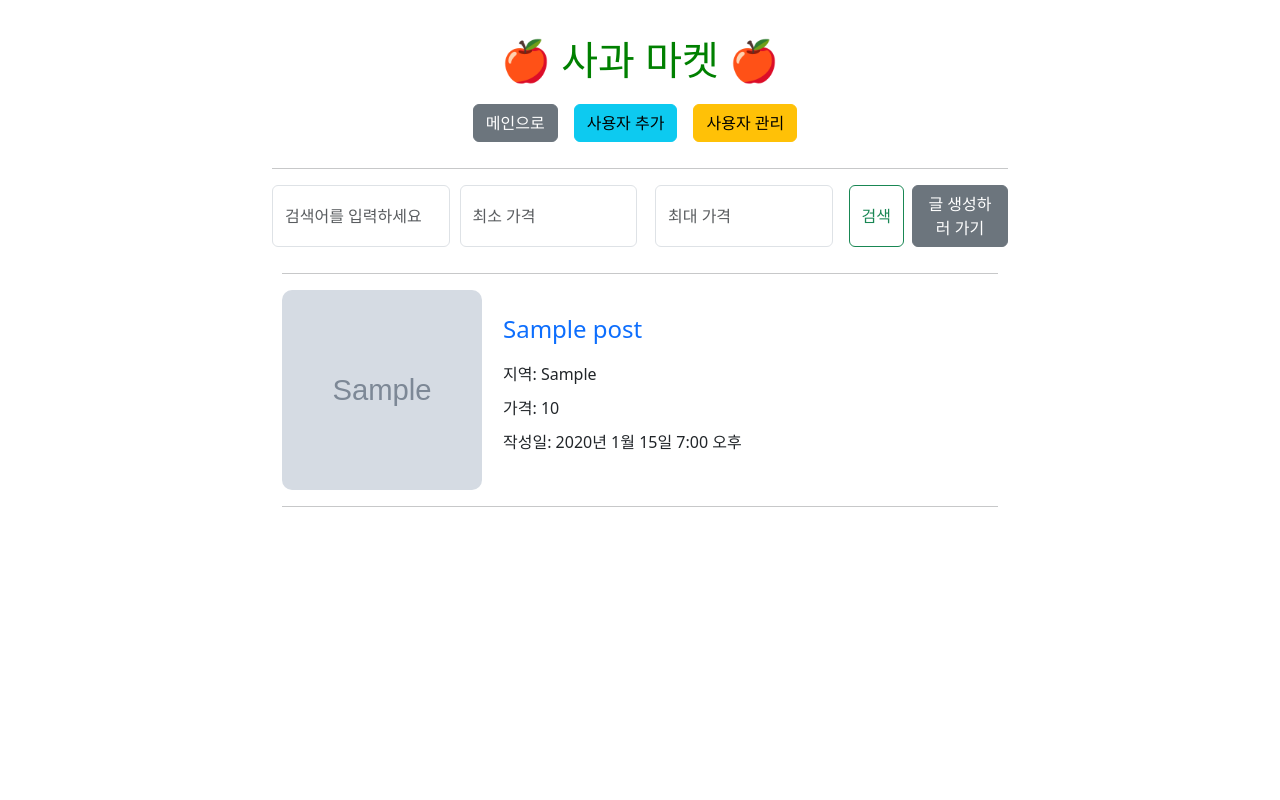
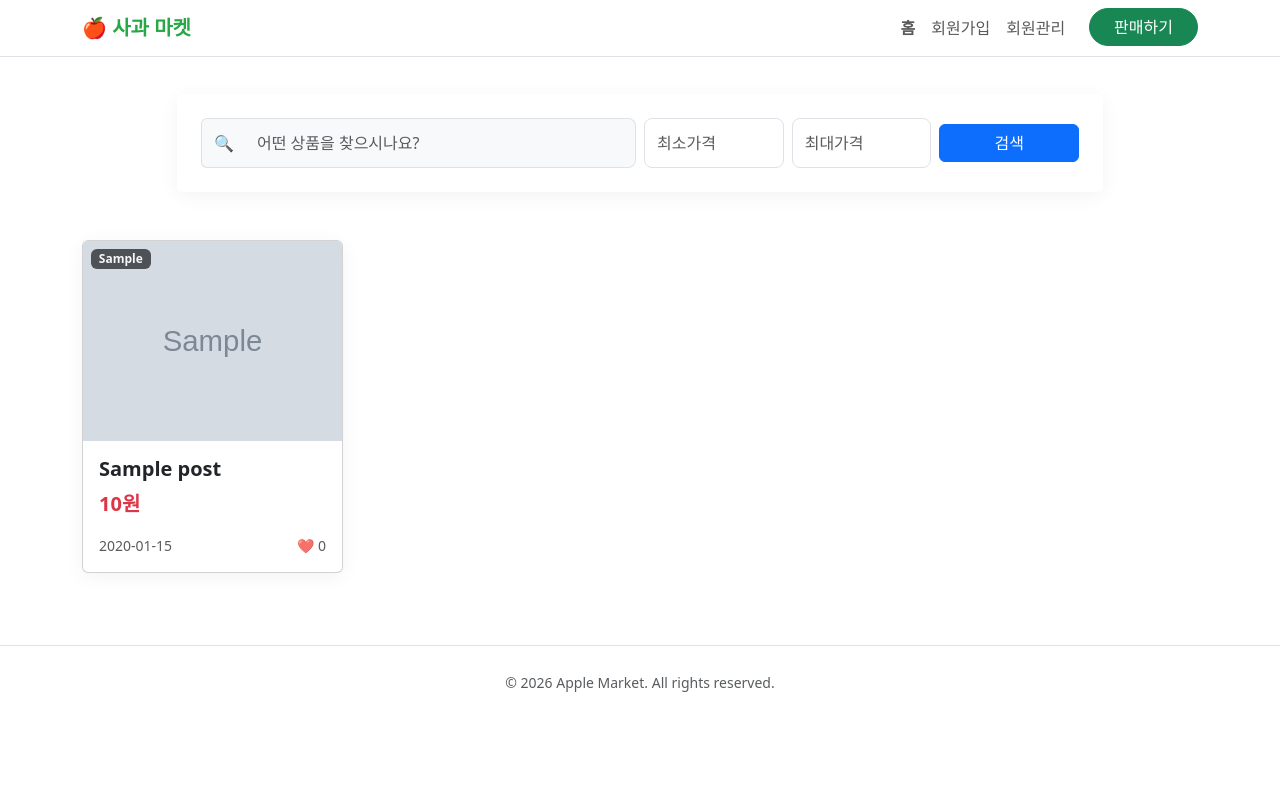
Before and after one commit to Pirogramming-24/Choi-myeonggyu, a Django app: page / in a window 1280 px wide. Run offline with Django 5.2, Linux system fonts and the light colour scheme; tables that the repository leaves empty hold one stand-in row (values such as "Sample post"); grey boxes marked "Sample" are stand-in pictures.

Commit message:
챌린지 완성

```diff
--- a/appleMarket-v2/static/posts/css/style.css
+++ b/appleMarket-v2/static/posts/css/style.css
@@ -1,83 +1,87 @@
-@import "./nomalize.css";
+/* static/posts/css/style.css */
+@import url('https://fonts.googleapis.com/css2?family=Noto+Sans+KR:wght@300;400;500;700&display=swap');
+
+:root {
+    --primary-color: #28a745; /* 사과 그린 */
+    --secondary-color: #dc3545; /* 사과 레드 */
+    --bg-color: #f8f9fa;
+    --text-color: #333;
+}
 
 body {
-    justify-content: center;
-    display: grid;
-    grid-template-rows: 1fr auto;
-    background-color: #ddd;
-    height: 100vh;
+    background-color: var(--bg-color);
+    font-family: 'Noto Sans KR', sans-serif;
+    color: var(--text-color);
+    padding-top: 70px; /* 네비게이션 바 높이만큼 여백 */
 }
 
-main {
-    background-color: #fff;
-    width: 768px;
-    padding: 1rem;
+/* 네비게이션 바 커스텀 */
+.navbar-brand {
+    font-weight: 800;
+    color: var(--primary-color) !important;
+    font-size: 1.5rem;
 }
 
-footer {
-    display: flex;
-    justify-content: right;
-    background-color: #fff;
-    padding-right: 10px;
-    padding-bottom: 10px;
+/* 카드 스타일 (공통) */
+.custom-card {
+    border: none;
+    border-radius: 16px;
+    box-shadow: 0 4px 20px rgba(0,0,0,0.05);
+    background: white;
+    transition: transform 0.2s ease, box-shadow 0.2s ease;
+    overflow: hidden;
 }
 
-.search-box {
-    display: grid;
-    grid-template-columns: 1fr 0.15fr;
+.custom-card:hover {
+    transform: translateY(-5px);
+    box-shadow: 0 8px 25px rgba(0,0,0,0.1);
 }
 
-.search-box>form {
-    display: flex;
-
+/* 리스트 페이지 상품 이미지 */
+.card-img-top {
+    height: 200px;
+    object-fit: cover;
+    background-color: #eee;
 }
 
-.content-wrapper {
-    padding: 10px;
+/* 상세 페이지 스타일 */
+.detail-img-container {
+    border-radius: 16px;
+    overflow: hidden;
+    box-shadow: 0 4px 15px rgba(0,0,0,0.05);
 }
 
-.item {
-    display: flex;
-    flex-direction: row;
-    margin: 15px 0;
+.detail-img {
+    width: 100%;
+    max-height: 500px;
+    object-fit: contain;
+    background-color: #fff;
 }
 
-img {
-    width: 200px;
-    height: 200px;
-    border-radius: 10px;
-    object-fit: cover;
+/* 폼 스타일링 (Create/Update) */
+form p { margin-bottom: 1.2rem; }
+form label { font-weight: 600; margin-bottom: 0.5rem; display: block; color: #555; }
+form input[type="text"], form input[type="number"],
+form input[type="file"], form textarea, form select {
+    display: block; width: 100%; padding: 0.75rem;
+    font-size: 1rem; border: 1px solid #dee2e6; border-radius: 0.5rem;
+    transition: border-color 0.2s;
+}
+form input:focus, form textarea:focus {
+    outline: none; border-color: var(--primary-color);
+    box-shadow: 0 0 0 3px rgba(40, 167, 69, 0.1);
 }
 
-.info {
-    display: flex;
-    flex-direction: column;
-    padding: 1rem;
+/* 로딩 애니메이션 */
+.loading {
+    background-color: #e9ecef !important;
+    color: #6c757d !important;
+    cursor: wait;
+    animation: pulse 1.5s infinite;
 }
 
-.info * {
-    margin: 5px;
+@keyframes pulse {
+    0% { opacity: 1; }
+    50% { opacity: 0.6; }
+    100% { opacity: 1; }
 }
-
-.title {
-    font-size: 1.5rem;
-    text-decoration: none;
-    padding-bottom: 5px;
-}
-
-#logo h1 {
-    margin: 20px 0;
-}
-
-#logo {
-    display: flex;
-    justify-content: center;
-}
-
-.form-control {
-    margin-right: 10px;
-}
-
-.related-post {
-    margin-bottom: 10px;
-}
--- a/appleMarket-v2/templates/base.html
+++ b/appleMarket-v2/templates/base.html
@@ -1,46 +1,51 @@
 {% load static %}
 <!DOCTYPE html>
 <html lang="ko">
-
 <head>
     <meta charset="UTF-8">
     <meta name="viewport" content="width=device-width, initial-scale=1.0">
-    <link rel="stylesheet" href="{%static 'posts/css/style.css'%}">
+    <link rel="stylesheet" href="{% static 'posts/css/style.css' %}">
     <link href="https://cdn.jsdelivr.net/npm/bootstrap@5.3.0/dist/css/bootstrap.min.css" rel="stylesheet"
         integrity="sha384-9ndCyUaIbzAi2FUVXJi0CjmCapSmO7SnpJef0486qhLnuZ2cdeRhO02iuK6FUUVM" crossorigin="anonymous">
-    {% block head %}
+    {% block head %}{% endblock %}
+</head>
+<body>
+    <nav class="navbar navbar-expand-lg fixed-top bg-white border-bottom">
+        <div class="container">
+            <a class="navbar-brand" href="/">🍎 사과 마켓</a>
+            <button class="navbar-toggler" type="button" data-bs-toggle="collapse" data-bs-target="#navbarContent">
+                <span class="navbar-toggler-icon"></span>
+            </button>
+            <div class="collapse navbar-collapse" id="navbarContent">
+                <ul class="navbar-nav ms-auto mb-2 mb-lg-0">
+                    <li class="nav-item">
+                        <a class="nav-link fw-bold" href="/">홈</a>
+                    </li>
+                    <li class="nav-item">
+                        <a class="nav-link" href="{% url 'users:create' %}">회원가입</a>
+                    </li>
+                    <li class="nav-item">
+                        <a class="nav-link" href="{% url 'users:list' %}">회원관리</a>
+                    </li>
+                    <li class="nav-item ms-lg-3">
+                        <a href="{% url 'posts:create' %}" class="btn btn-success rounded-pill px-4">판매하기</a>
+                    </li>
+                </ul>
+            </div>
+        </div>
+    </nav>
 
-
-    {% endblock %}
-</head>
-
-<body>
-    <main>
-        <a href="/" id='logo' style='text-decoration: none; color: green;'>
-            <h1>🍎 사과 마켓 🍎</h1>
-        </a>
-        <footer style="display: flex; justify-content: center; align-items: center;">
-
-            <a href="/" class="mx-2">
-                <button type="button" class="btn btn-secondary">메인으로</button>
-            </a>
-
-            <a href="{% url 'users:create' %}" class="mx-2">
-                <button type="button" class="btn btn-info">사용자 추가</button>
-            </a>
-            <a href="{% url 'users:list' %}" class="mx-2">
-                <button type="button" class="btn btn-warning">사용자 관리</button>
-            </a>
-        </footer>
-        <hr>
+    <main class="container py-4">
         {% block content %}
-
-
         {% endblock %}
     </main>
+
+    <footer class="text-center text-muted py-4 mt-5 border-top">
+        <small>&copy; 2026 Apple Market. All rights reserved.</small>
+    </footer>
+
     <script src="https://cdn.jsdelivr.net/npm/bootstrap@5.3.0/dist/js/bootstrap.bundle.min.js"
         integrity="sha384-geWF76RCwLtnZ8qwWowPQNguL3RmwHVBC9FhGdlKrxdiJJigb/j/68SIy3Te4Bkz"
         crossorigin="anonymous"></script>
 </body>
-
 </html>
--- a/appleMarket-v2/templates/posts/list.html
+++ b/appleMarket-v2/templates/posts/list.html
@@ -1,42 +1,74 @@
 {% extends 'base.html' %}
 {% load static %}
+{% load humanize %}
 
 {% block head %}
-<title>post_list</title>
+<title>사과마켓 - 우리들의 중고장터</title>
 {% endblock %}
 
 {% block content %}
-<div class="search-box">
-    <form action="/">
-        <input class='form-control' type="input" name="search_txt" placeholder="검색어를 입력하세요"
-            value="{{ search_txt|default:'' }}" />
-        <input class='form-control' type="text" name="min_price" placeholder="최소 가격"
-            value="{{ min_price|default:'' }}" />
-        <input class='form-control mx-2' type="text" name="max_price" placeholder="최대 가격"
-            value="{{ max_price|default:'' }}" />
-        <input class='btn btn-outline-success mx-2' type="submit" value="검색" />
-    </form>
-    <a href="{% url 'posts:create' %}" class='btn btn-secondary'>글 생성하러 가기</a>
+<div class="row justify-content-center mb-5">
+    <div class="col-lg-10">
+        <div class="card p-4 custom-card border-0 bg-white">
+            <form action="/" class="row g-2 align-items-center">
+                <div class="col-md-6">
+                    <div class="input-group">
+                        <span class="input-group-text bg-light border-end-0">🔍</span>
+                        <input class="form-control bg-light border-start-0" type="text" name="search_txt"
+                               placeholder="어떤 상품을 찾으시나요?" value="{{ search_txt|default:'' }}">
+                    </div>
+                </div>
+                <div class="col-6 col-md-2">
+                    <input class="form-control" type="number" name="min_price" placeholder="최소가격" value="{{ min_price|default:'' }}">
+                </div>
+                <div class="col-6 col-md-2">
+                    <input class="form-control" type="number" name="max_price" placeholder="최대가격" value="{{ max_price|default:'' }}">
+                </div>
+                <div class="col-md-2 d-grid">
+                    <button class="btn btn-primary" type="submit">검색</button>
+                </div>
+            </form>
+            {% if request.GET.hashtag %}
+            <div class="mt-3">
+                <span class="badge bg-success rounded-pill px-3 py-2">
+                    #{{ request.GET.hashtag }} 검색 결과 <a href="/" class="text-white ms-2 text-decoration-none">&times;</a>
+                </span>
+            </div>
+            {% endif %}
+        </div>
+    </div>
 </div>
 
-<div class="content-wrapper">
-    <hr />
-    <!-- 동적으로 렌더링되는 post 리스트 -->
+<div class="row row-cols-1 row-cols-sm-2 row-cols-md-3 row-cols-lg-4 g-4">
     {% for post in posts %}
-    <div class="item">
-        {% if post.photo %}
-        <img src="{{ post.photo.url }}" alt="업로드 이미지" />
-        {% else %}
-        <img src="{% static 'posts/image/no-image.jpg' %}" alt="기본 이미지" />
-        {% endif %}
-        <div class="info">
-            <a class="title" href="{% url 'posts:detail' post.pk %}">{{post.title}}</a>
-            <p class="region">지역: {{post.region}}</p>
-            <p class="price">가격: {{post.price}}</p>
-            <p class="create-date">작성일: {{post.created_at}}</p>
-        </div>
+    <div class="col">
+        <a href="{% url 'posts:detail' post.pk %}" class="text-decoration-none text-dark">
+            <div class="card h-100 custom-card">
+                <div class="position-relative">
+                    {% if post.photo %}
+                    <img src="{{ post.photo.url }}" class="card-img-top" alt="{{ post.title }}">
+                    {% elif post.image %}
+                    <img src="{{ post.image.url }}" class="card-img-top" alt="{{ post.title }}">
+                    {% else %}
+                    <img src="{% static 'posts/image/no-image.jpg' %}" class="card-img-top" alt="이미지 없음">
+                    {% endif %}
+                    <span class="position-absolute top-0 start-0 bg-dark text-white badge m-2 opacity-75">{{ post.region }}</span>
+                </div>
+                <div class="card-body">
+                    <h5 class="card-title text-truncate fw-bold">{{ post.title }}</h5>
+                    <p class="card-text text-danger fw-bold fs-5">{{ post.price|intcomma }}원</p>
+                    <div class="d-flex justify-content-between align-items-center mt-3">
+                        <small class="text-muted">{{ post.created_at|date:"Y-m-d" }}</small>
+                        <small class="text-muted">❤️ 0</small>
+                    </div>
+                </div>
+            </div>
+        </a>
     </div>
-    <hr />
+    {% empty %}
+    <div class="col-12 text-center py-5">
+        <p class="text-muted fs-4">등록된 상품이 없습니다 😅</p>
+    </div>
     {% endfor %}
 </div>
 {% endblock %}
```
Also changed, not shown: appleMarket-v2/templates/posts/create.html (+29 -42 lines).
